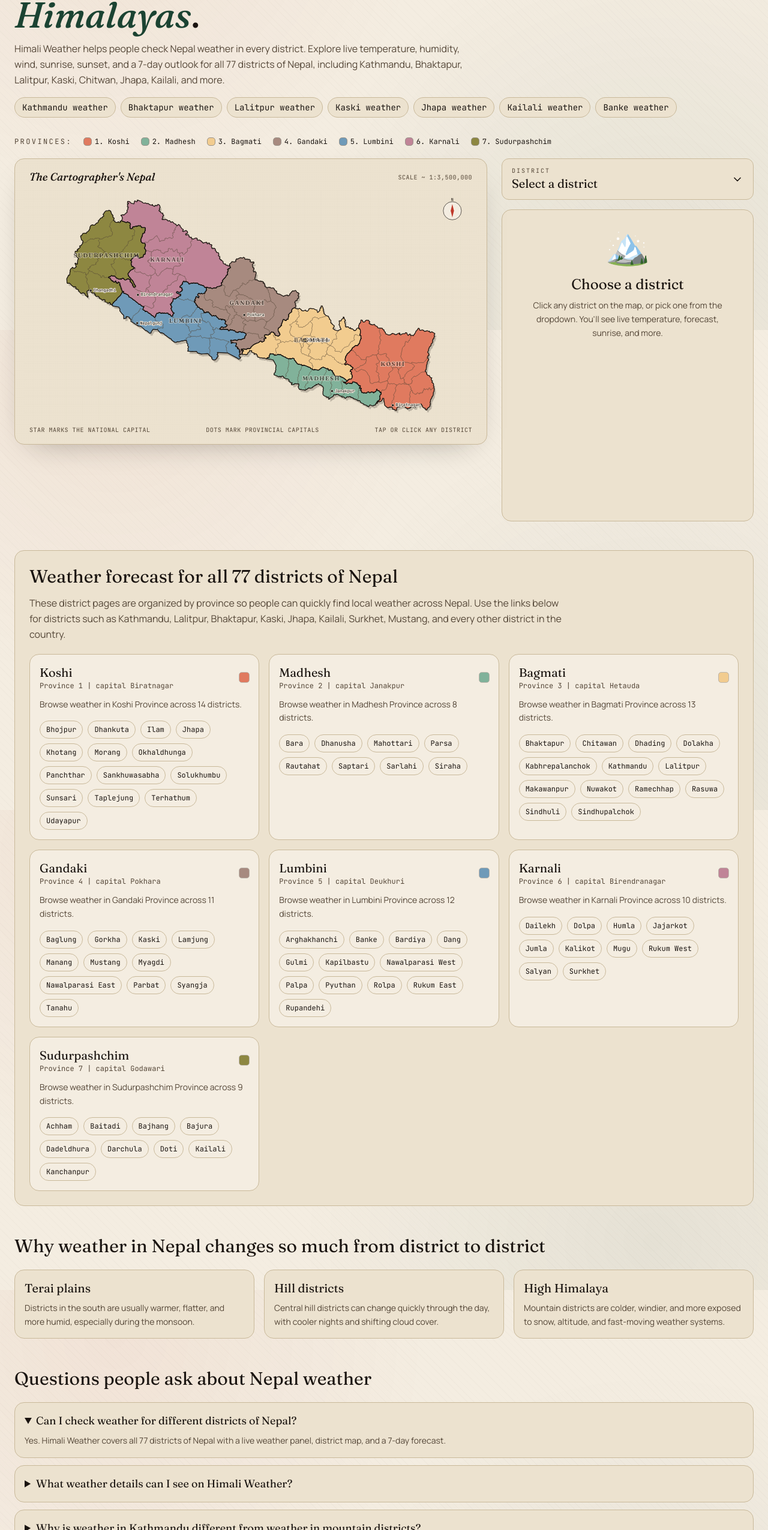
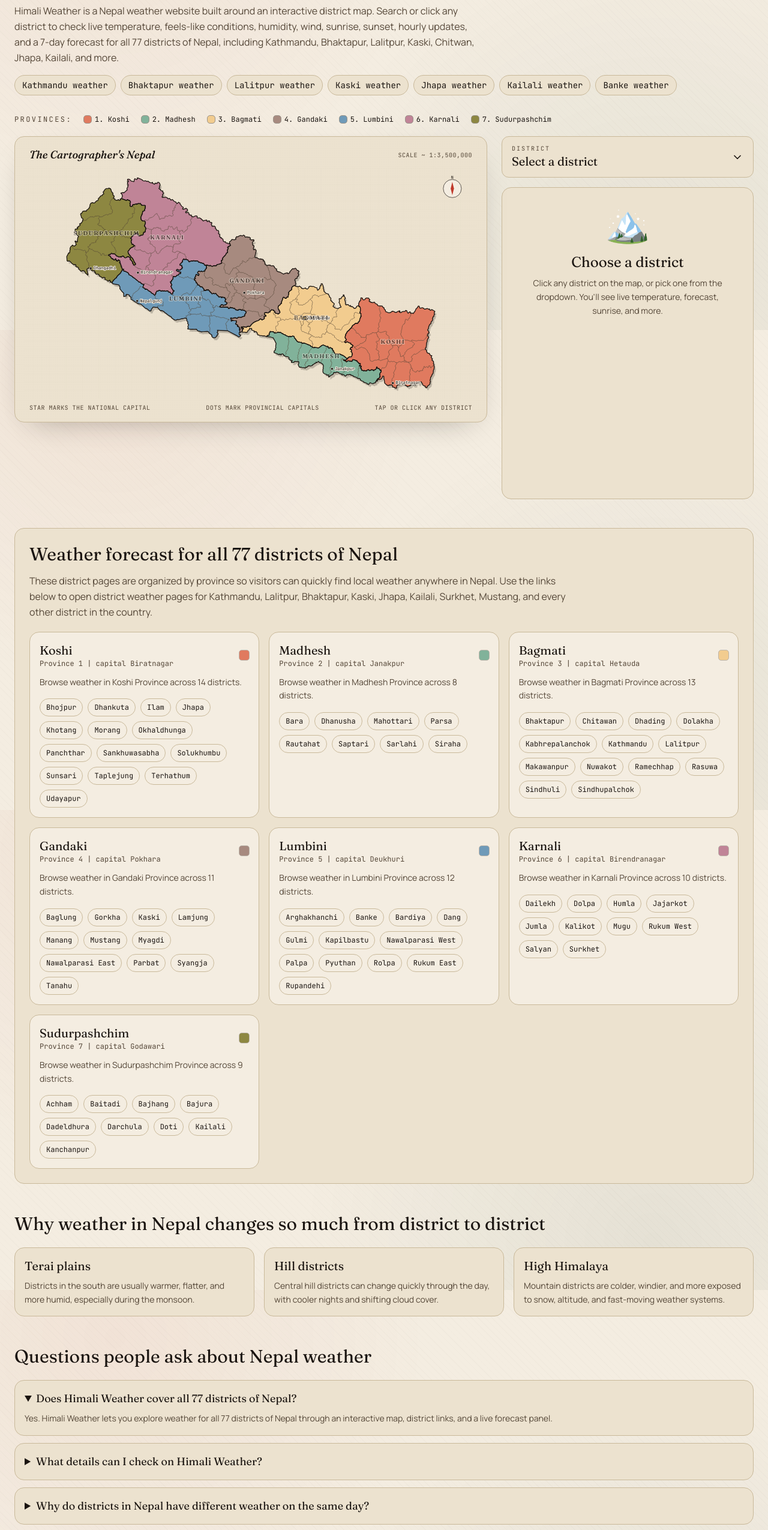
Before and after one commit to Aakashpuri786/Himali-Weather, a React (Vite) app: page / in a window 1280 px wide. Shown: the part 250-2800 px from the top of the page at 60% size. Built offline with nearby package versions, Linux system fonts and the light colour scheme.

Commit message:
seo content change

```diff
--- a/index.html
+++ b/index.html
@@ -22,7 +22,7 @@
     <meta property="og:image" content="https://himali-weather.vercel.app/og-cover.svg" />
     <meta
       property="og:image:alt"
-      content="Himali Weather map-style preview for Nepal district forecasts"
+      content="Himali Weather preview showing Nepal district weather forecasts"
     />
     <meta name="twitter:card" content="summary_large_image" />
     <meta name="twitter:title" content="__SEO_TITLE__" />
--- a/scripts/generate-static-pages.mjs
+++ b/scripts/generate-static-pages.mjs
@@ -3,9 +3,9 @@
 
 const siteUrl = "https://himali-weather.vercel.app";
 const siteName = "Himali Weather";
-const defaultTitle = "Nepal Weather by District | Live Forecast for 77 Districts | Himali Weather";
+const defaultTitle = "Himali Weather | Nepal Weather Map, District Forecasts and 7-Day Outlook";
 const defaultDescription =
-  "Explore live Nepal weather by district with Himali Weather. Check temperature, humidity, wind, sunrise, sunset, and a 7-day forecast for all 77 districts of Nepal.";
+  "Himali Weather is an interactive Nepal weather website with a district map, district search, live temperature, feels-like data, humidity, wind, sunrise, sunset, hourly conditions, and 7-day forecasts for all 77 districts of Nepal.";
 const provinceNames = {
   "1": "Koshi",
   "2": "Madhesh",
@@ -17,19 +17,19 @@
 };
 const homeFaqs = [
   {
-    question: "Can I check weather for different districts of Nepal?",
+    question: "Does Himali Weather cover all 77 districts of Nepal?",
     answer:
-      "Yes. Himali Weather covers all 77 districts of Nepal with a live weather panel, district map, and a 7-day forecast.",
+      "Yes. Himali Weather lets you explore weather for all 77 districts of Nepal through an interactive map, district links, and a live forecast panel.",
   },
   {
-    question: "What weather details can I see on Himali Weather?",
+    question: "What details can I check on Himali Weather?",
     answer:
-      "You can see temperature, feels-like temperature, humidity, wind speed, precipitation, sunrise, sunset, UV, and hourly plus 7-day outlook data.",
+      "Each district page shows temperature, feels-like temperature, humidity, wind, precipitation, elevation, UV, sunrise, sunset, hourly conditions, and a 7-day outlook.",
   },
   {
-    question: "Why is weather in Kathmandu different from weather in mountain districts?",
+    question: "Why do districts in Nepal have different weather on the same day?",
     answer:
-      "Nepal has major elevation and terrain changes, so weather can be very different between the Terai, hill districts, and Himalayan districts on the same day.",
+      "Nepal has big elevation and terrain differences, so conditions can change a lot between the Terai, hill districts, valleys, and high Himalayan regions.",
   },
 ];
 
@@ -62,11 +62,11 @@
 }
 
 function districtTitle(name) {
-  return `${name} Weather Forecast, Temperature and 7-Day Outlook | Himali Weather`;
+  return `${name} Weather in Nepal | Live Forecast and 7-Day Outlook | Himali Weather`;
 }
 
 function districtDescription(name, province) {
-  return `Live weather in ${name}, ${province} Province, Nepal. Check temperature, humidity, wind, sunrise, sunset, and a 7-day forecast on Himali Weather.`;
+  return `Check ${name} weather in ${province} Province, Nepal on Himali Weather. View live temperature, feels-like conditions, humidity, wind, sunrise, sunset, hourly updates, and a 7-day forecast.`;
 }
 
 function renderPage(template, page) {
@@ -197,13 +197,13 @@
   ]),
 ).values()].sort((a, b) => a.name.localeCompare(b.name));
 
-const homePage = renderPage(template, {
+  const homePage = renderPage(template, {
   title: defaultTitle,
   description: defaultDescription,
   canonical: `${siteUrl}/`,
   schema: homeSchema(),
   noscript:
-    "Browse Nepal weather by district on Himali Weather. Enable JavaScript to load the interactive map, live weather data, and 7-day forecast widgets.",
+    "Browse district weather across Nepal on Himali Weather. Enable JavaScript to use the interactive map, district search, live weather panel, and 7-day forecast view.",
 });
 fs.writeFileSync(distIndexPath, homePage, "utf8");
 
@@ -216,7 +216,7 @@
     description: districtDescription(district.name, province),
     canonical,
     schema: districtSchema(district.name, province, canonical),
-    noscript: `Check live weather in ${district.name}, ${province} Province, Nepal on Himali Weather. Enable JavaScript to load the interactive district map and forecast widgets.`,
+    noscript: `Check ${district.name} weather in ${province} Province, Nepal on Himali Weather. Enable JavaScript to use the interactive district map, live weather panel, and forecast widgets.`,
   });
 
   const districtDir = path.join(distDir, "district", slug);
--- a/src/App.tsx
+++ b/src/App.tsx
@@ -188,12 +188,13 @@
           className="mb-6 sm:mb-8"
         >
           <h1 className="font-display text-3xl sm:text-5xl lg:text-6xl leading-[1.05] max-w-4xl">
-            Nepal weather forecast by district, from the <em className="text-[var(--color-accent)]">Terai</em> to the{" "}
+            Nepal weather by district, from the <em className="text-[var(--color-accent)]">Terai</em> to the{" "}
             <em className="text-[var(--color-accent-2)]">Himalayas</em>.
           </h1>
           <p className="text-sm sm:text-base text-[var(--color-ink-soft)] mt-3 max-w-3xl leading-relaxed">
-            Himali Weather helps people check Nepal weather in every district. Explore live temperature,
-            humidity, wind, sunrise, sunset, and a 7-day outlook for all 77 districts of Nepal, including
+            Himali Weather is a Nepal weather website built around an interactive district map. Search or
+            click any district to check live temperature, feels-like conditions, humidity, wind, sunrise,
+            sunset, hourly updates, and a 7-day forecast for all 77 districts of Nepal, including
             Kathmandu, Bhaktapur, Lalitpur, Kaski, Chitwan, Jhapa, Kailali, and more.
           </p>
           {featuredDistricts.length > 0 && (
@@ -276,10 +277,10 @@
               Weather in {current.name}, {currentProvince.name} Province
             </h2>
             <p className="mt-3 text-sm sm:text-base text-[var(--color-ink-soft)] max-w-4xl leading-relaxed">
-              Follow live weather in {current.name}, Nepal with current temperature, humidity, wind,
-              sunrise, sunset, and a full 7-day forecast. Compare {current.name} with nearby districts
-              across {currentProvince.name} Province or explore conditions anywhere else in Nepal from the
-              district list below.
+              Check live weather in {current.name}, Nepal with current temperature, feels-like conditions,
+              humidity, wind, sunrise, sunset, hourly updates, and a full 7-day forecast. You can also
+              compare {current.name} with other districts in {currentProvince.name} Province or across Nepal
+              from the district list below.
             </p>
           </section>
         )}
@@ -289,9 +290,9 @@
             Weather forecast for all 77 districts of Nepal
           </h2>
           <p className="mt-3 text-sm sm:text-base text-[var(--color-ink-soft)] max-w-4xl leading-relaxed">
-            These district pages are organized by province so people can quickly find local weather across Nepal.
-            Use the links below for districts such as Kathmandu, Lalitpur, Bhaktapur, Kaski, Jhapa, Kailali,
-            Surkhet, Mustang, and every other district in the country.
+            These district pages are organized by province so visitors can quickly find local weather anywhere
+            in Nepal. Use the links below to open district weather pages for Kathmandu, Lalitpur, Bhaktapur,
+            Kaski, Jhapa, Kailali, Surkhet, Mustang, and every other district in the country.
           </p>
 
           <div className="mt-5 grid gap-4 md:grid-cols-2 xl:grid-cols-3">
--- a/src/components/SeoHead.tsx
+++ b/src/components/SeoHead.tsx
@@ -74,7 +74,7 @@
     upsertMeta(
       'meta[property="og:image:alt"]',
       { property: "og:image:alt" },
-      "Himali Weather map-style preview for Nepal district forecasts",
+      "Himali Weather preview showing Nepal district weather forecasts",
     );
     upsertMeta('meta[name="twitter:card"]', { name: "twitter:card" }, "summary_large_image");
     upsertMeta('meta[name="twitter:title"]', { name: "twitter:title" }, title);
--- a/src/lib/site.ts
+++ b/src/lib/site.ts
@@ -1,26 +1,26 @@
 export const SITE_URL = "https://himali-weather.vercel.app";
 export const SITE_NAME = "Himali Weather";
 export const DEFAULT_TITLE =
-  "Nepal Weather by District | Live Forecast for 77 Districts | Himali Weather";
+  "Himali Weather | Nepal Weather Map, District Forecasts and 7-Day Outlook";
 export const DEFAULT_DESCRIPTION =
-  "Explore live Nepal weather by district with Himali Weather. Check temperature, humidity, wind, sunrise, sunset, and a 7-day forecast for all 77 districts of Nepal.";
+  "Himali Weather is an interactive Nepal weather website with a district map, district search, live temperature, feels-like data, humidity, wind, sunrise, sunset, hourly conditions, and 7-day forecasts for all 77 districts of Nepal.";
 export const OG_IMAGE_URL = `${SITE_URL}/og-cover.svg`;
 
 export const HOME_FAQS = [
   {
-    question: "Can I check weather for different districts of Nepal?",
+    question: "Does Himali Weather cover all 77 districts of Nepal?",
     answer:
-      "Yes. Himali Weather covers all 77 districts of Nepal with a live weather panel, district map, and a 7-day forecast.",
+      "Yes. Himali Weather lets you explore weather for all 77 districts of Nepal through an interactive map, district links, and a live forecast panel.",
   },
   {
-    question: "What weather details can I see on Himali Weather?",
+    question: "What details can I check on Himali Weather?",
     answer:
-      "You can see temperature, feels-like temperature, humidity, wind speed, precipitation, sunrise, sunset, UV, and hourly plus 7-day outlook data.",
+      "Each district page shows temperature, feels-like temperature, humidity, wind, precipitation, elevation, UV, sunrise, sunset, hourly conditions, and a 7-day outlook.",
   },
   {
-    question: "Why is weather in Kathmandu different from weather in mountain districts?",
+    question: "Why do districts in Nepal have different weather on the same day?",
     answer:
-      "Nepal has major elevation and terrain changes, so weather can be very different between the Terai, hill districts, and Himalayan districts on the same day.",
+      "Nepal has big elevation and terrain differences, so conditions can change a lot between the Terai, hill districts, valleys, and high Himalayan regions.",
   },
 ] as const;
 
@@ -48,11 +48,11 @@
 }
 
 export function districtTitle(name: string) {
-  return `${name} Weather Forecast, Temperature and 7-Day Outlook | Himali Weather`;
+  return `${name} Weather in Nepal | Live Forecast and 7-Day Outlook | Himali Weather`;
 }
 
 export function districtDescription(name: string, province: string) {
-  return `Live weather in ${name}, ${province} Province, Nepal. Check temperature, humidity, wind, sunrise, sunset, and a 7-day forecast on Himali Weather.`;
+  return `Check ${name} weather in ${province} Province, Nepal on Himali Weather. View live temperature, feels-like conditions, humidity, wind, sunrise, sunset, hourly updates, and a 7-day forecast.`;
 }
 
 export function districtPageName(name: string) {
```
Also changed, not shown: 1 other file (tests, documents, lock files or other folders).
